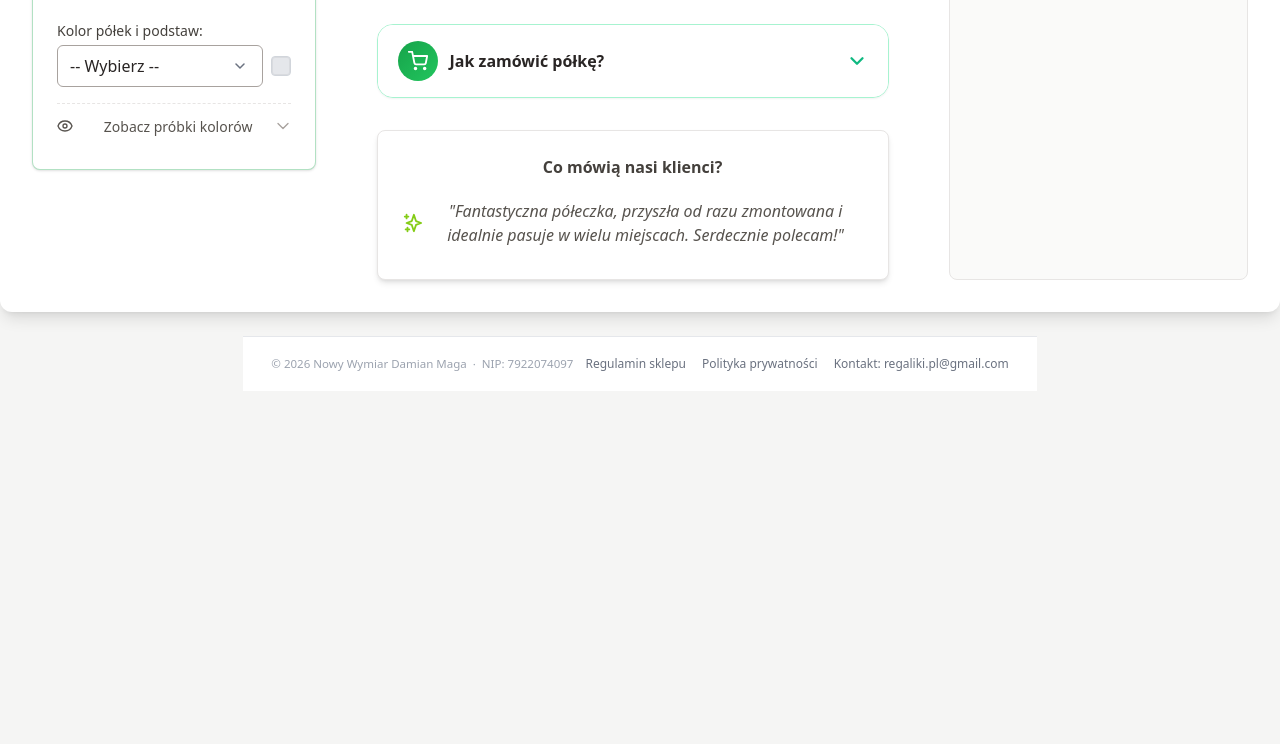
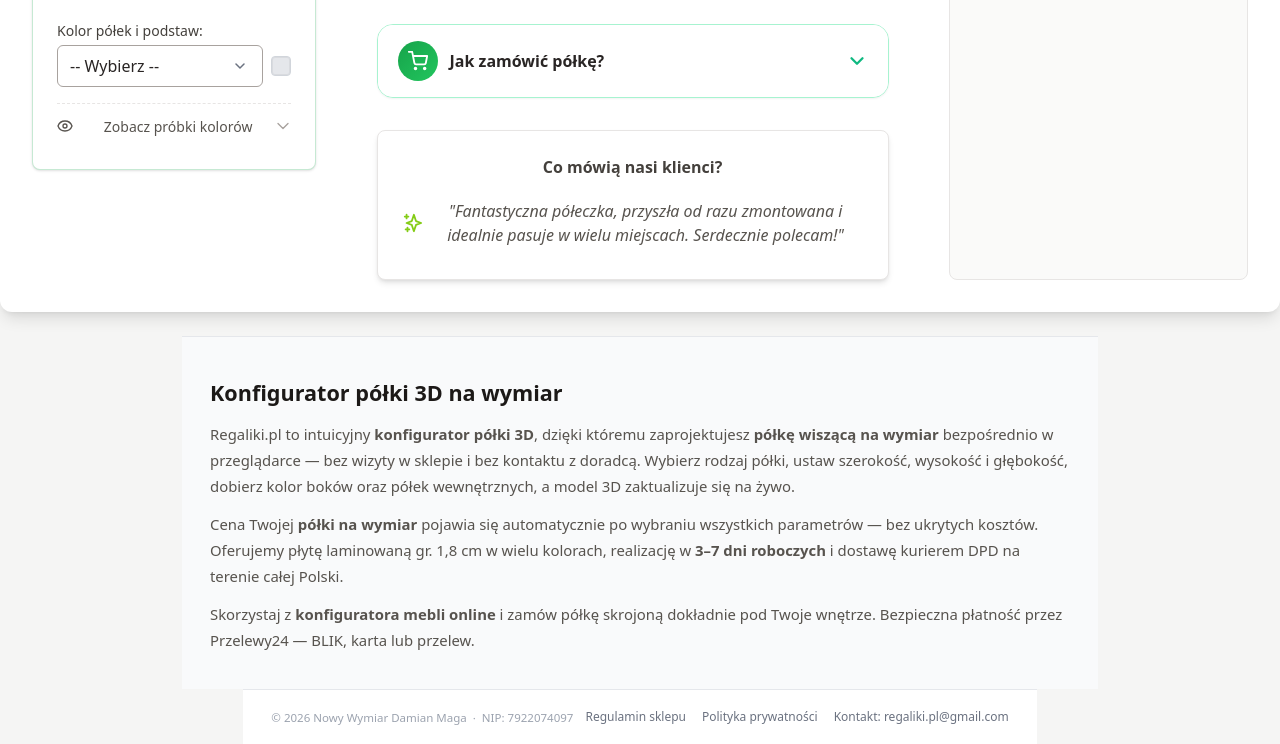
Before and after one commit to konfiguratorpolki/konfiguratorpolki.github.io, a plain HTML site: page index.html in a window 1280 px wide. Shown: the part 1203-1947 px from the top of the page. Before the commit the page ends 1594 px from the top, so only its background shows below. Drawn offline with nearby package versions, Linux system fonts and the light colour scheme; animation ran at ten frames a second; files whose address does not match are found by name.

Commit message:
Add files via upload

```diff
--- a/index.html
+++ b/index.html
@@ -11,7 +11,15 @@
     </script>
     <meta name="viewport" content="width=device-width, initial-scale=1.0, maximum-scale=1.0, user-scalable=no">
 
-    <title>Konfigurator Półki</title>
+    <title>Konfigurator półki 3D na wymiar | Regaliki.pl</title>
+    <meta name="description" content="Zaprojektuj półkę wiszącą na wymiar z podglądem 3D. Wybierz wymiary, kolor i ilość półek — cena liczy się automatycznie. Realizacja 3–7 dni, dostawa kurierem DPD.">
+    <meta name="keywords" content="konfigurator półki 3D, półka wisząca na wymiar, półka na wymiar online, półka laminowana na wymiar, konfigurator mebli online">
+    <link rel="canonical" href="https://regaliki.pl/">
+    <meta property="og:title" content="Konfigurator półki 3D na wymiar | Regaliki.pl">
+    <meta property="og:description" content="Zaprojektuj półkę wiszącą na wymiar z podglądem 3D. Cena od razu, realizacja 3–7 dni.">
+    <meta property="og:url" content="https://regaliki.pl/">
+    <meta property="og:type" content="website">
+    <meta name="robots" content="index, follow">
     <script src="wzory.js"></script>
     <script src="shelf3d.js"></script>
     <script src="print_template.js"></script>
@@ -1118,6 +1126,22 @@
 
 <script id="pfx-premium-logic" src="pfx-effects.js"></script>
 
+<!-- SEO TEXT BLOCK -->
+<section style="background:#f9fafb;border-top:1px solid #e5e7eb;padding:40px 28px 36px">
+  <div style="max-width:860px;margin:0 auto">
+    <h1 style="font-size:1.35rem;font-weight:700;color:#1c1917;margin:0 0 12px">Konfigurator półki 3D na wymiar</h1>
+    <p style="font-size:.93rem;color:#57534e;line-height:1.75;margin:0 0 12px">
+      Regaliki.pl to intuicyjny <strong>konfigurator półki 3D</strong>, dzięki któremu zaprojektujesz <strong>półkę wiszącą na wymiar</strong> bezpośrednio w przeglądarce — bez wizyty w sklepie i bez kontaktu z doradcą. Wybierz rodzaj półki, ustaw szerokość, wysokość i głębokość, dobierz kolor boków oraz półek wewnętrznych, a model 3D zaktualizuje się na żywo.
+    </p>
+    <p style="font-size:.93rem;color:#57534e;line-height:1.75;margin:0 0 12px">
+      Cena Twojej <strong>półki na wymiar</strong> pojawia się automatycznie po wybraniu wszystkich parametrów — bez ukrytych kosztów. Oferujemy płytę laminowaną gr. 1,8 cm w wielu kolorach, realizację w <strong>3–7 dni roboczych</strong> i dostawę kurierem DPD na terenie całej Polski.
+    </p>
+    <p style="font-size:.93rem;color:#57534e;line-height:1.75;margin:0">
+      Skorzystaj z <strong>konfiguratora mebli online</strong> i zamów półkę skrojoną dokładnie pod Twoje wnętrze. Bezpieczna płatność przez Przelewy24 — BLIK, karta lub przelew.
+    </p>
+  </div>
+</section>
+
 <!-- SITE FOOTER -->
 <footer style="background:#fff;border-top:1px solid #e5e7eb;padding:18px 28px;margin-top:0;padding-bottom:calc(18px + env(safe-area-inset-bottom))">
   <div style="max-width:1200px;margin:0 auto;display:flex;flex-wrap:wrap;align-items:center;justify-content:space-between;gap:12px">
```
